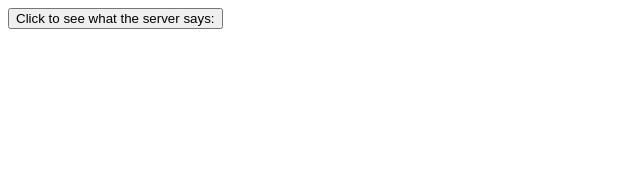
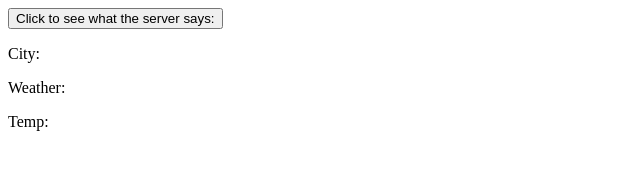
Before and after one commit to myrojoylee/wmw-v2.0, a React (Vite) app in the folder client/: page / in a window 1280 px wide. Shown: the top 181 px of the page, without its empty margins (0-640 px from the left). Built offline with nearby package versions, Linux system fonts and the light colour scheme.

Commit message:
sample api call for weather in philly works

```diff
--- a/client/src/App.tsx
+++ b/client/src/App.tsx
@@ -1,7 +1,10 @@
 import { useState } from "react";
+import { currentWeatherType } from "./types";
 
 const App = () => {
-  const [testMessage, setTestMessage] = useState<string>("");
+  const [currentWeather, setCurrentWeather] =
+    useState<currentWeatherType | null>(null);
+
   async function fetchApiKey() {
     try {
       const apiKeyFetch = await fetch("/api/apiKey");
@@ -13,17 +16,35 @@ const App = () => {
     }
   }
 
-  const testServer = async () => {
-    const data = await fetchApiKey();
-    setTestMessage(data);
+  // get coordinates
+  async function getCoordinates() {
+    const apiKey = await fetchApiKey();
+    const response = await fetch(
+      `https://api.openweathermap.org/geo/1.0/direct?q=Philadelphia&appid=${apiKey}`
+    );
+    const data = await response.json();
+    // console.log(data[0]);
+    return data[0];
+  }
+
+  const testApi = async () => {
+    const apiKey = await fetchApiKey();
+    const { lat, lon } = await getCoordinates();
+    const responseCurrent = await fetch(
+      `https://api.openweathermap.org/data/2.5/weather?lat=${lat}&lon=${lon}&appid=${apiKey}&units=Imperial`
+    );
+    const data = await responseCurrent.json();
+    setCurrentWeather(data);
   };
 
   return (
     <>
-      <div>
-        <button onClick={testServer}>Click to see what the server says:</button>
-        <p>{testMessage}</p>
-      </div>
+      <main>
+        <button onClick={testApi}>Click to see what the server says:</button>
+        <p>City: {currentWeather?.name}</p>
+        <p>Weather: {currentWeather?.weather[0].description}</p>
+        <p>Temp: {currentWeather?.main.temp}</p>
+      </main>
     </>
   );
 };
--- /dev/null
+++ b/client/src/types/index.ts
@@ -0,0 +1,20 @@
+export type currentWeatherType = {
+  dt: number;
+  name: string;
+  main: {
+    humidity: number;
+    temp: number;
+  };
+  sys: {
+    country: string;
+  };
+  weather: {
+    0: {
+      description: string;
+      icon: string;
+    };
+  };
+  wind: {
+    speed: number;
+  };
+};
```
Also changed, not shown: 2 other files (tests, documents, lock files or other folders).
